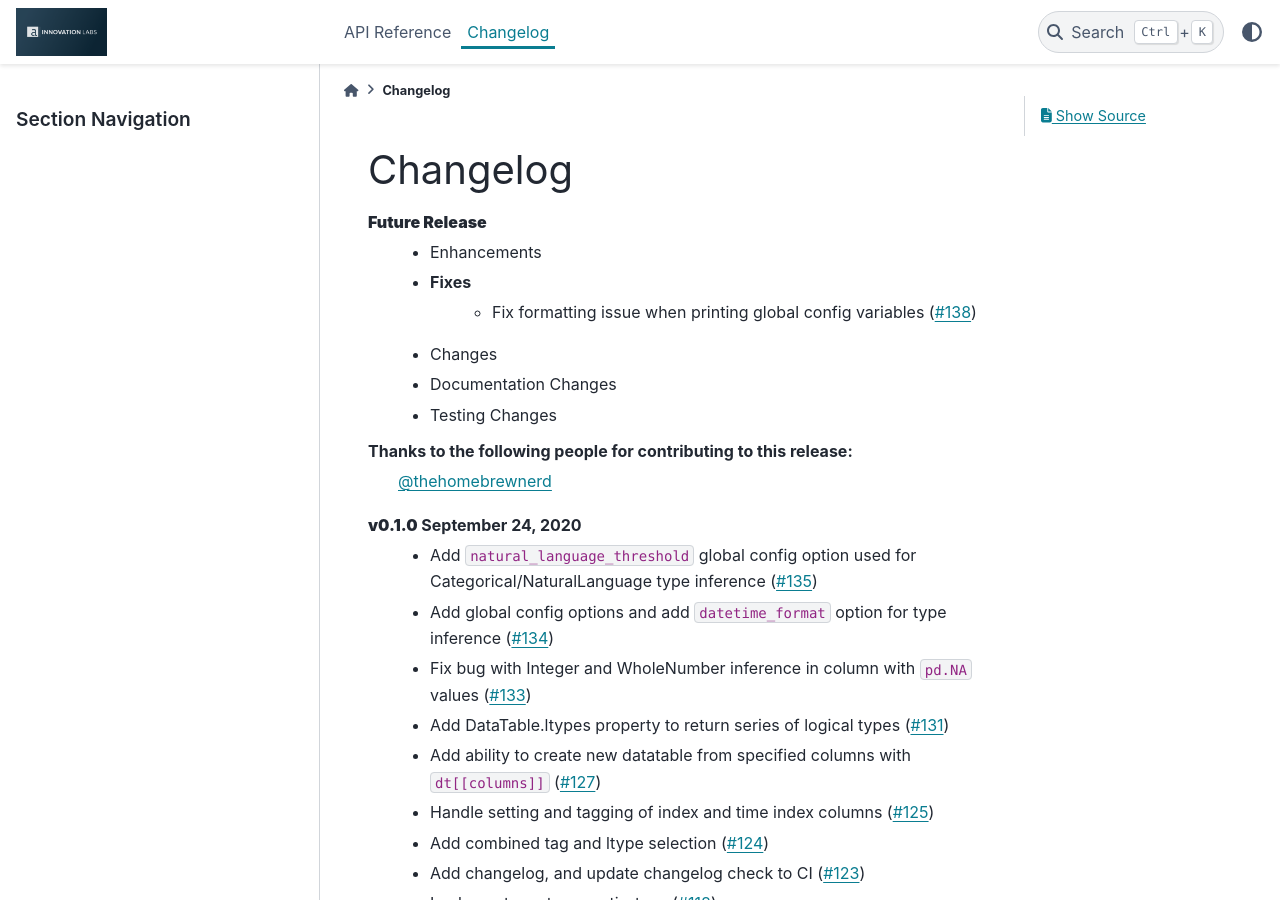
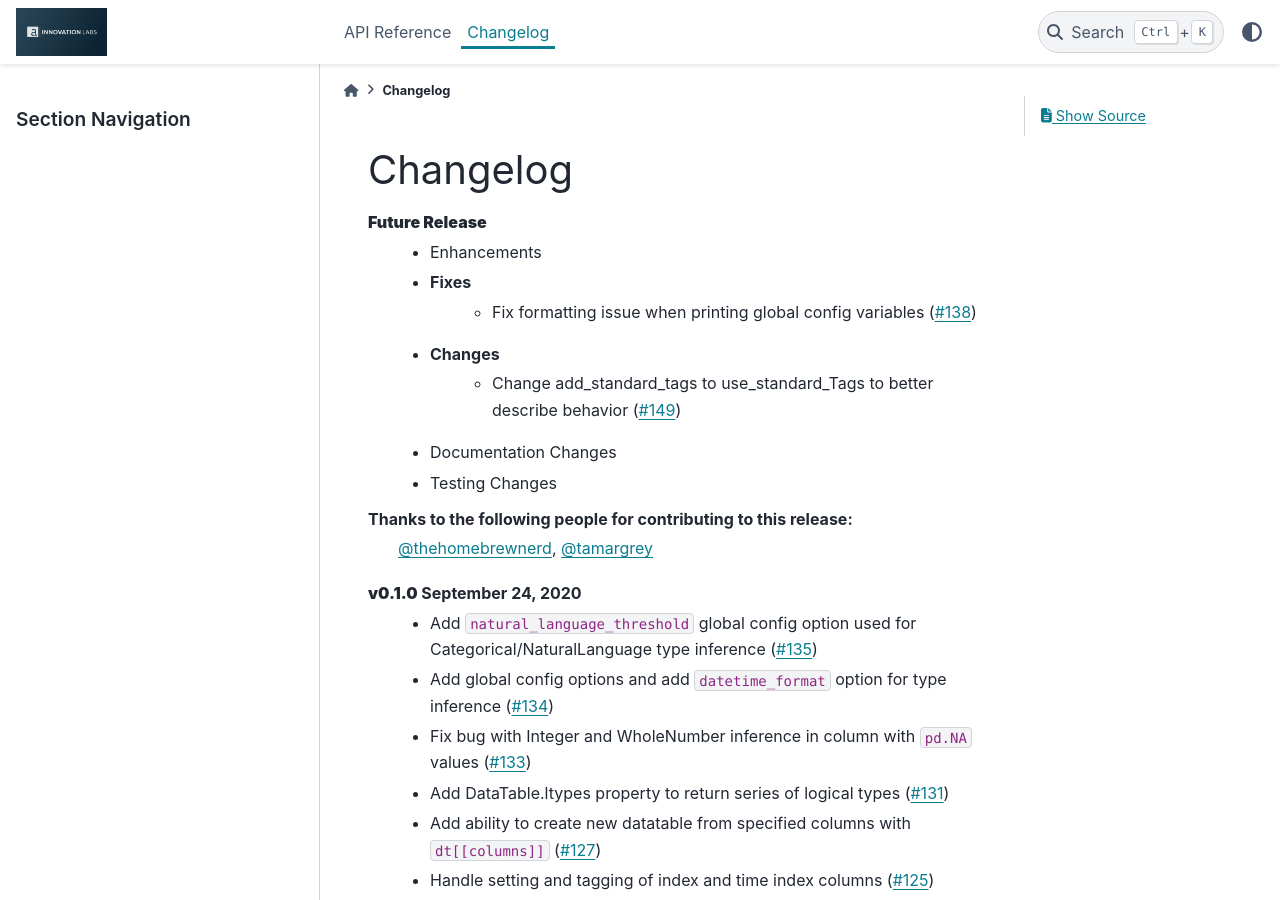
Before and after one commit to alteryx/woodwork, a Sphinx documentation site: the page built from docs/source/changelog.rst, in a window 1280 px wide and 900 px high. Built offline with Sphinx 7.4.7 and the PyData theme 0.15.4, drawn with Linux system fonts in a browser that asks for light colours; comment, search, counter and statistics services are not loaded.

Commit message:
Add changelog

```diff
--- a/docs/source/changelog.rst
+++ b/docs/source/changelog.rst
@@ -7,11 +7,12 @@ Changelog
     * Fixes
         * Fix formatting issue when printing global config variables (:pr:`138`)
     * Changes
+        * Change add_standard_tags to use_standard_Tags to better describe behavior (:pr:`149`)
     * Documentation Changes
     * Testing Changes
 
 Thanks to the following people for contributing to this release:
-    :user:`thehomebrewnerd`
+    :user:`thehomebrewnerd`, :user:`tamargrey`
 
 **v0.1.0** September 24, 2020
     * Add ``natural_language_threshold`` global config option used for Categorical/NaturalLanguage type inference (:pr:`135`)
```
